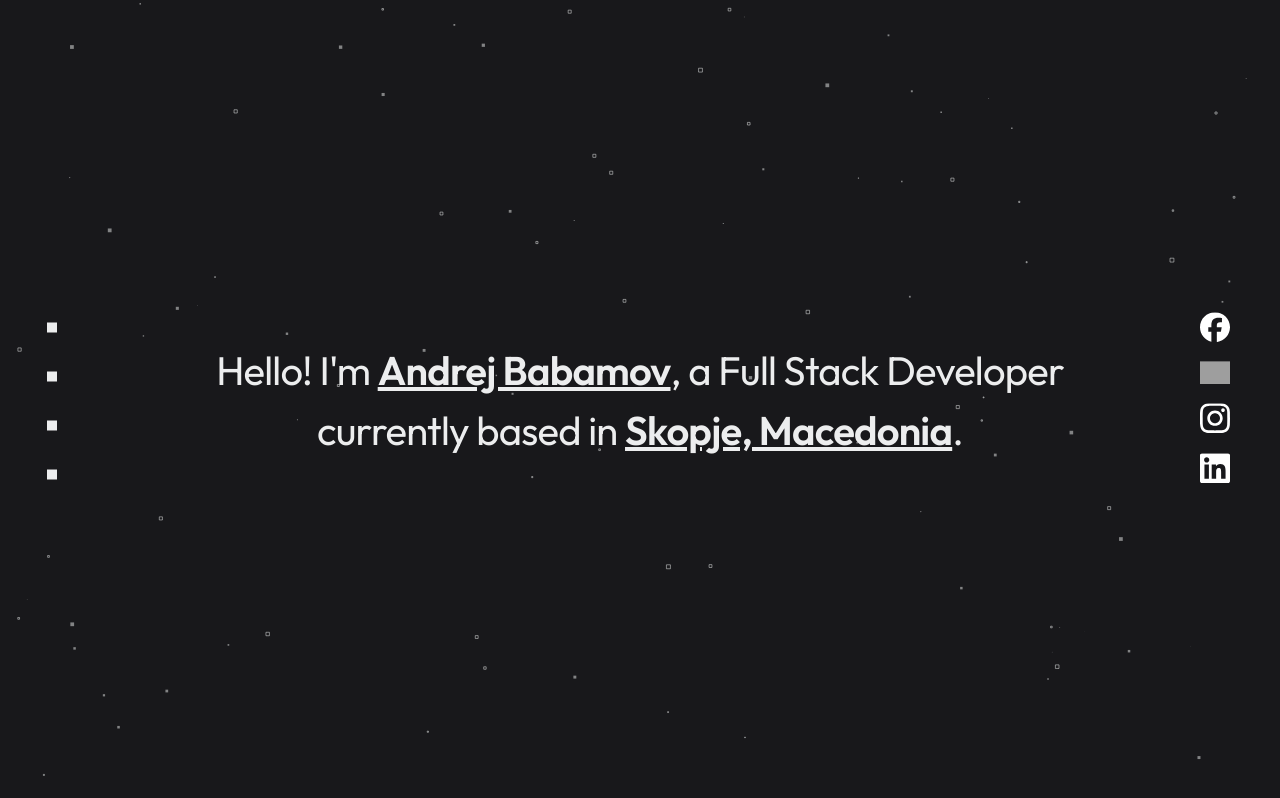
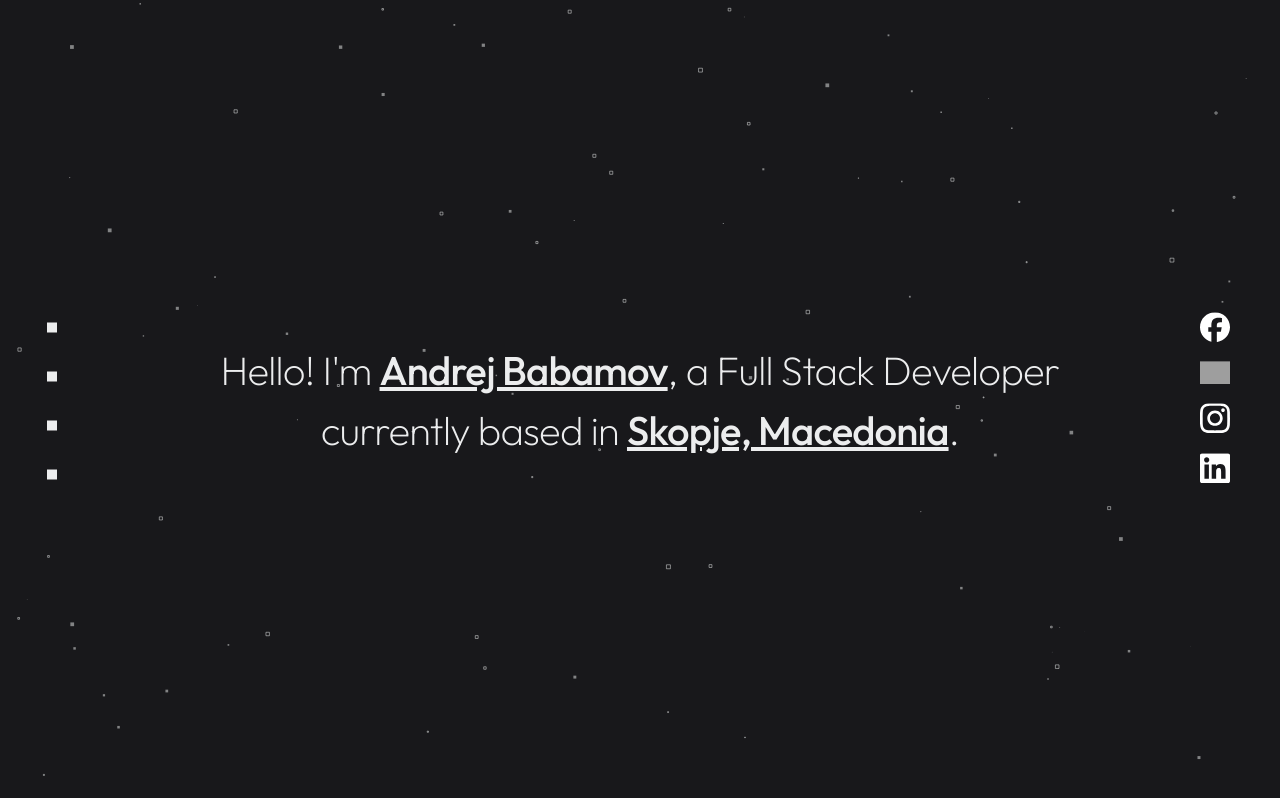
Before and after one commit to babamovandrej/my_portfolio, a React (Vite) app: page / in a window 1280 px wide. Built offline with nearby package versions, Linux system fonts and the light colour scheme; grey boxes are pictures that could not be loaded.

Commit message:
Change font weight in about

```diff
--- a/src/sections/about/about.css
+++ b/src/sections/about/about.css
@@ -12,10 +12,11 @@
     display: inline-block;
     font-size: 2.5rem;
     margin: 5px 0;
+    font-weight: 200;
 }
 
 .highlight {
-    font-weight: 600;
+    font-weight: 500;
     text-decoration: underline;
     cursor: pointer;
     position: relative;
```
